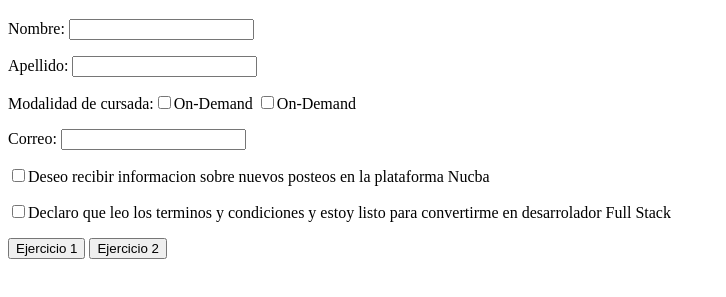
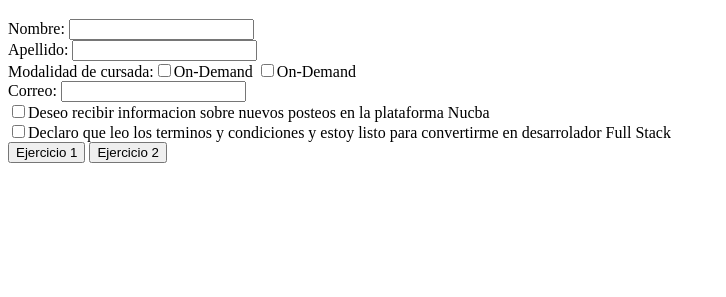
Before and after one commit to deviljak/TP1, a plain HTML site: page ejercicio-3.html in a window 1280 px wide. Shown: the part 61-358 px from the top of the page, without its empty margins (0-726 px from the left). Drawn offline with Linux system fonts and the light colour scheme.

Commit message:
Update ejercicio-3.html

```diff
--- a/ejercicio-3.html
+++ b/ejercicio-3.html
@@ -8,33 +8,33 @@
 <body>
     <h1>Formulario de registro</h1>
     <form>
-            <dl>
+            <div>
                 <label for="nombre">Nombre:</label>
                 <input type="text">
-            </dl>
+            </div>
 
-            <dl>
+            <div>
                 <label for="apellido">Apellido:
                 </label><input type="text">
-            </dl>
+            </div>
 
-            <dl>
+            <div>
                 <label>Modalidad de cursada:</label><input type="checkbox"><label>On-Demand</label>
                 <input type="checkbox"><label>On-Demand</label>
-            </dl>
+            </div>
 
-            <dl>
+            <div>
                 <label for="correo">Correo: </label>
                 <input type="email" name="" id="">
-            </dl>
+            </div>
 
-            <dl>
+            <div>
                 <input type="checkbox"><label>Deseo recibir informacion sobre nuevos posteos en la plataforma Nucba</label>
-            </dl>
+            </div>
 
-            <dl>
+            <div>
                 <input type="checkbox"><label>Declaro que leo los terminos y condiciones y estoy listo para convertirme en desarrolador Full Stack</label>
-            </dl>
+            </div>
     </form>
 
     <nav>
```
